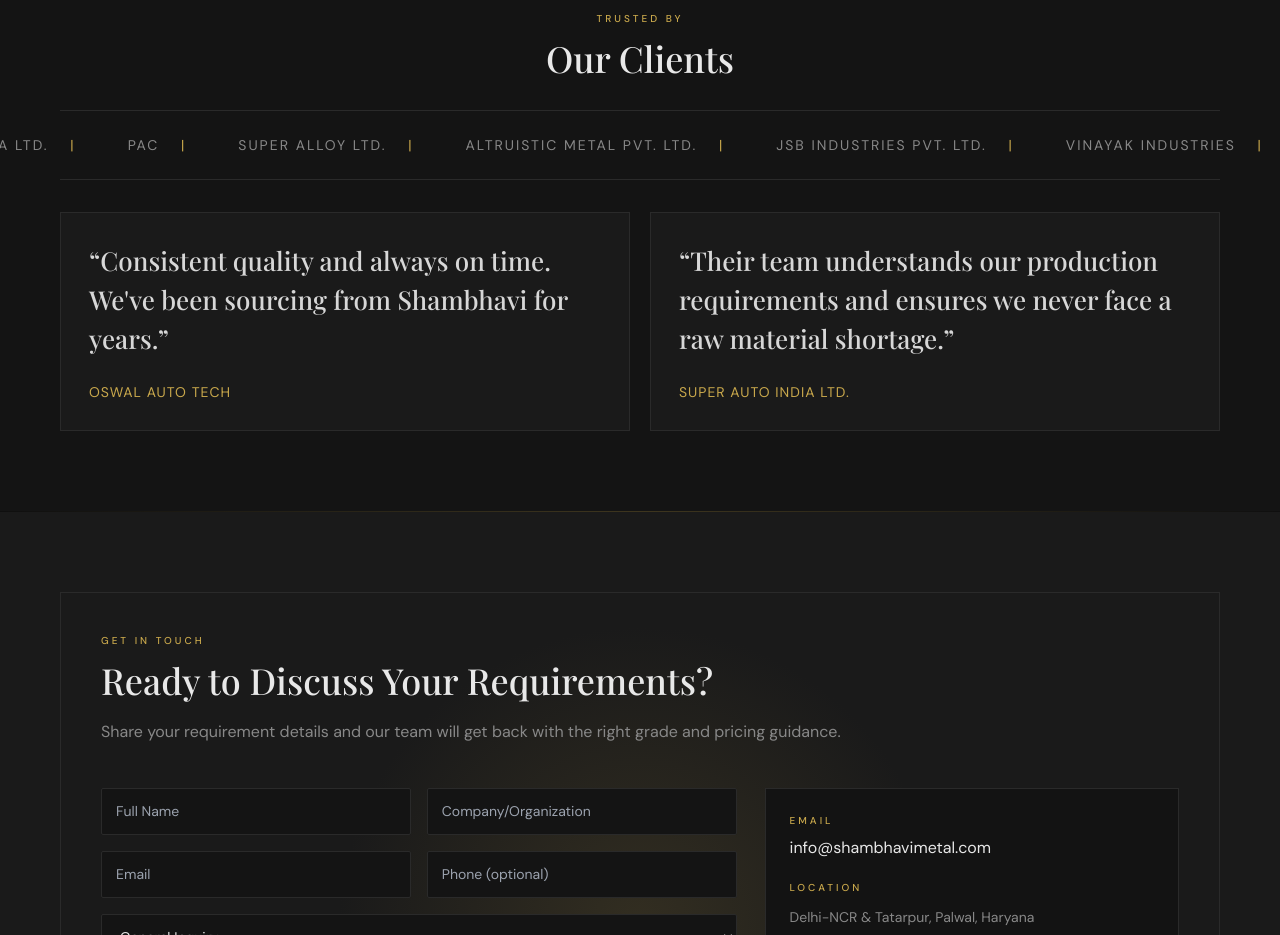
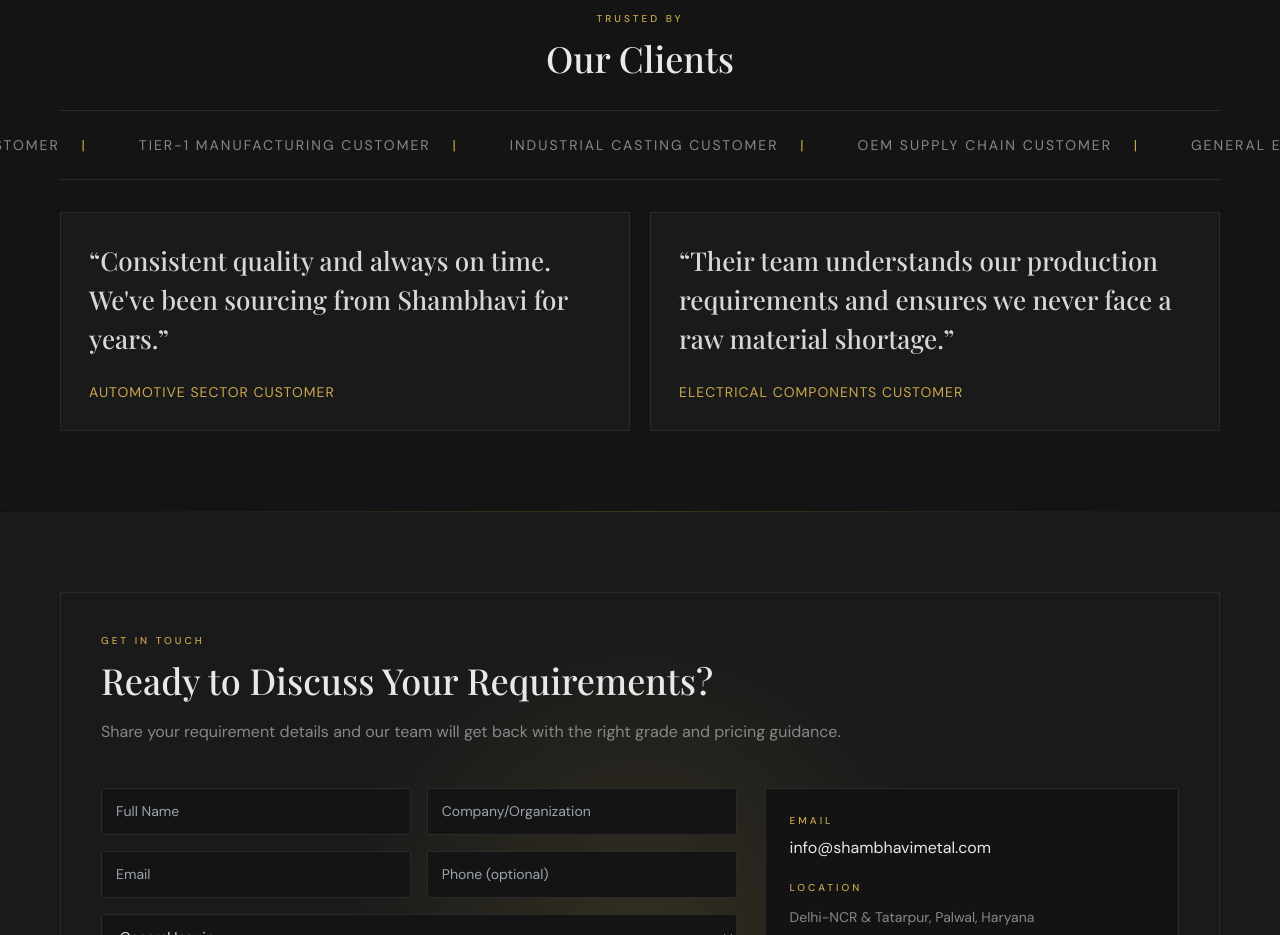
Before and after one commit to SamirTushar/shambhavi_metal, a Next.js app: page / in a window 1280 px wide. Shown: the part 5260-6195 px from the top of the page. Built offline with nearby package versions, Linux system fonts and the light colour scheme.

Commit message:
Anonymize client names and remove testimonial note

```diff
--- a/app/page.tsx
+++ b/app/page.tsx
@@ -87,14 +87,14 @@
 ]
 
 const customers = [
-  'Oswal Auto Tech',
-  'Super Auto India Ltd.',
-  'PAC',
-  'Super Alloy Ltd.',
-  'Altruistic Metal Pvt. Ltd.',
-  'JSB Industries Pvt. Ltd.',
-  'Vinayak Industries',
-  'Mittalu Pvt. Ltd.'
+  'Automotive Sector Customer',
+  'Electrical Components Customer',
+  'Tier-1 Manufacturing Customer',
+  'Industrial Casting Customer',
+  'OEM Supply Chain Customer',
+  'General Engineering Customer',
+  'Regional Manufacturing Partner',
+  'Long-Term Production Client'
 ]
 
 const leaders = [
@@ -308,11 +308,11 @@
             <div className="mt-8 grid gap-5 md:grid-cols-2">
               <TestimonialCard
                 quote="Consistent quality and always on time. We've been sourcing from Shambhavi for years."
-                author="Oswal Auto Tech"
+                author="Automotive Sector Customer"
               />
               <TestimonialCard
                 quote="Their team understands our production requirements and ensures we never face a raw material shortage."
-                author="Super Auto India Ltd."
+                author="Electrical Components Customer"
               />
             </div>
           </div>
--- a/app/why-us/page.tsx
+++ b/app/why-us/page.tsx
@@ -49,12 +49,12 @@
 const testimonials = [
   {
     quote: "Consistent quality and always on time. We've been sourcing from Shambhavi for years.",
-    client: 'Oswal Auto Tech'
+    client: 'Automotive Sector Customer'
   },
   {
     quote:
       'Their team understands our production requirements and ensures we never face a raw material shortage.',
-    client: 'Super Auto India Ltd.'
+    client: 'Electrical Components Customer'
   }
 ]
 
@@ -133,9 +133,6 @@
                 </blockquote>
               ))}
             </div>
-            <p className="mt-6 text-center text-xs text-muted">
-              Note: These are representative testimonials. Client confirmation may be required for publication.
-            </p>
           </div>
         </section>
       </main>
```
